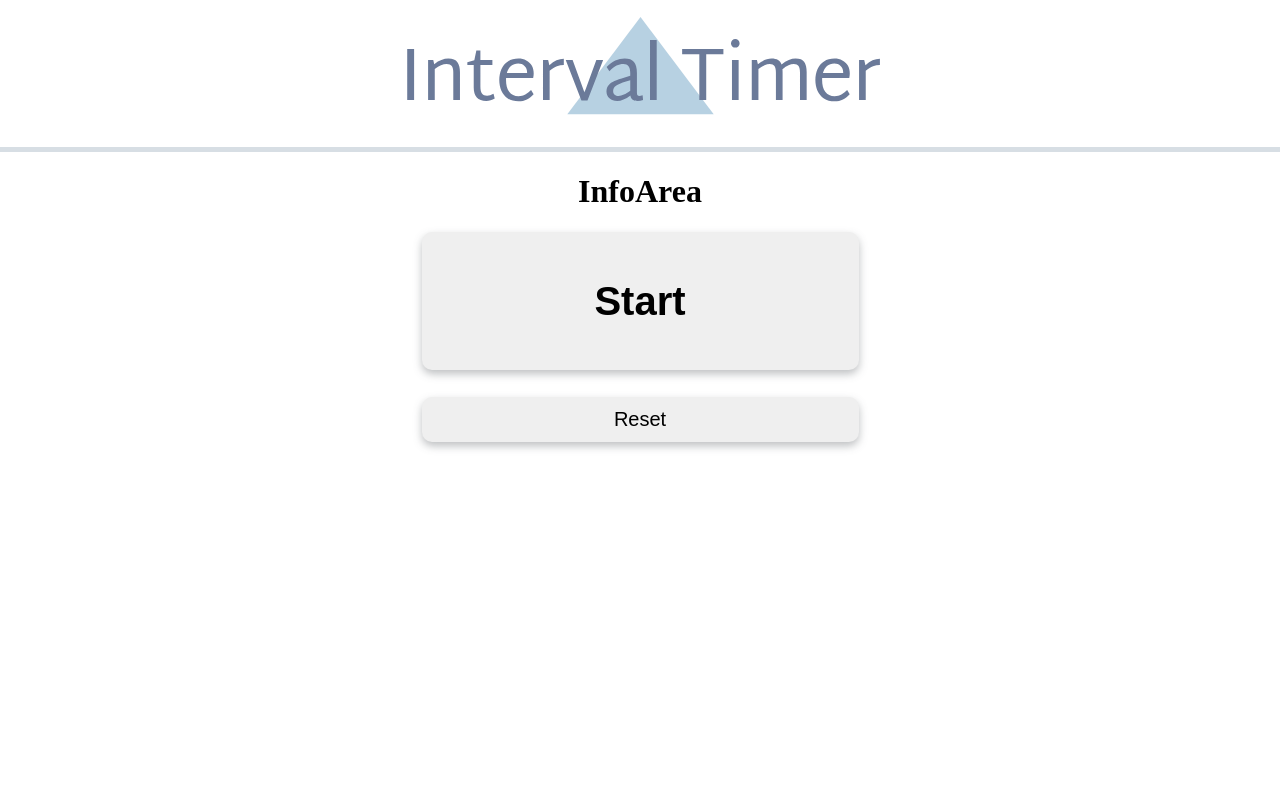
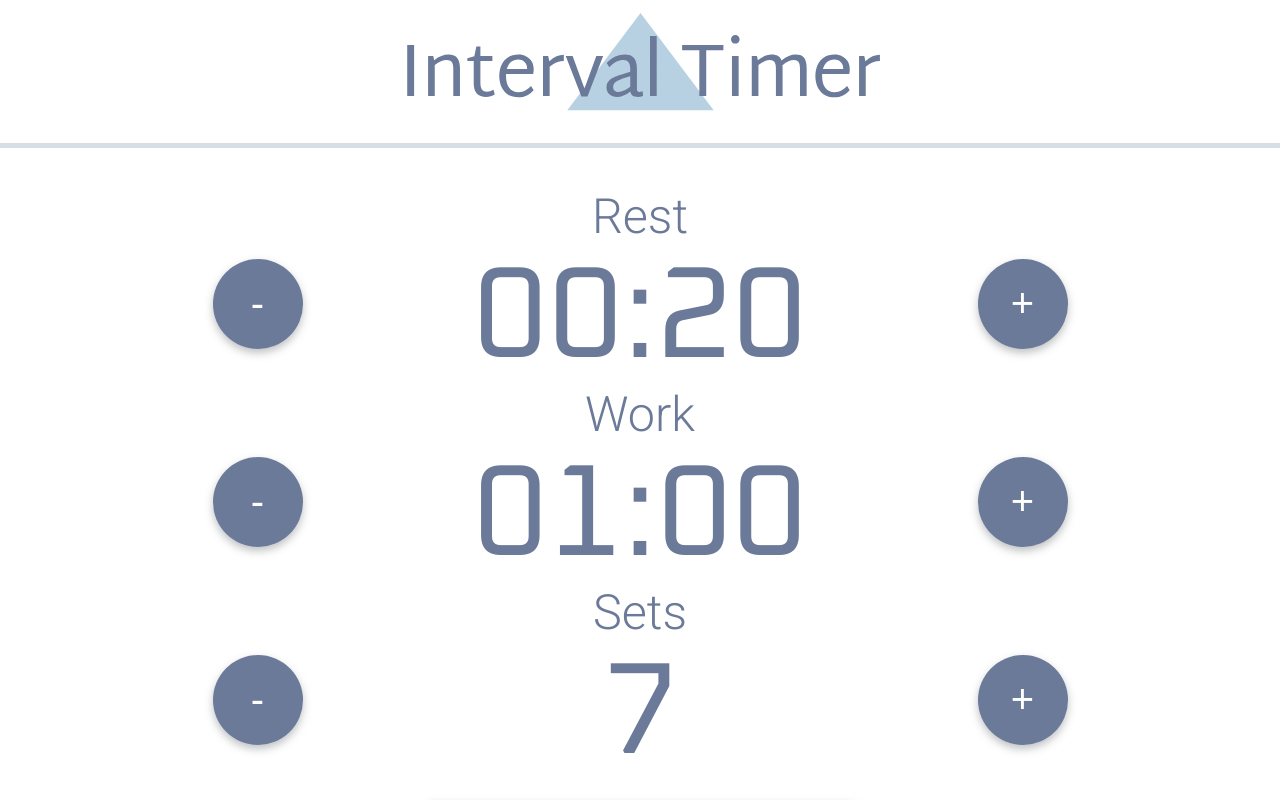
Before and after one commit to TechnicalScando/intervaltimer, a React (Create React App) app: page / in a window 1280 px wide. Shown: the top 800 px of the page. Built offline with nearby package versions, Linux system fonts and the light colour scheme.

Commit message:
initial front end done

```diff
--- a/src/ButtonBar.css
+++ b/src/ButtonBar.css
@@ -1,15 +1,14 @@
+@import url('https://fonts.googleapis.com/css2?family=Oxanium:wght@500&family=Roboto:wght@300&display=swap');
+
+
 .startButton {
     width: 437px;
     height: 138.2px;
     border-radius: 10px;
     border:0;
 
-    font-family: sans-serif;
-    font-style: normal;
-    font-weight: bold;
-    font-size: 40px;
-    line-height: 54px;
-    text-align: center;
+
+    background: #D7DEE4;
 
     filter: drop-shadow(0px 4px 4px rgba(40, 45, 54, 0.3));
 }
@@ -19,7 +18,7 @@
     height: 45px;
     border-radius: 10px;
     border:0;
-    margin-top: 20pt;
+    margin-top: 15pt;
 
     font-family: sans-serif;
     font-style: normal;
@@ -28,11 +27,16 @@
     line-height: 23px;
     text-align: center;
 
+    background: #D7DEE4;
+
     filter: drop-shadow(0px 4px 4px rgba(40, 45, 54, 0.3));
+
+    font-family: Roboto;
+
 }
 
 .buttonBar {
     display: flex;
     flex-direction: column;
-
+    margin-top: 19px;
 }
--- a/src/ButtonBar.js
+++ b/src/ButtonBar.js
@@ -1,10 +1,12 @@
 import React from 'react'
+
+import { ReactComponent as StartImage } from './playButton.svg'
 
 import './ButtonBar.css'
 
 const ButtonBar = () => (
   <div className='buttonBar'>
-    <button className='startButton'>Start</button>
+    <button className='startButton'><StartImage /></button>
     <button className='resetButton'>Reset</button>
   </div>
 )
--- a/src/Header.css
+++ b/src/Header.css
@@ -5,7 +5,7 @@
     justify-content: center;
     align-items: center;
 
-    margin-top: 17px;
+    margin-top: 13px;
 }
 
 .logo{
--- a/src/InfoArea.css
+++ b/src/InfoArea.css
@@ -1,3 +1,4 @@
 .infoArea {
-    top: 188px
+    margin-top:40px;
+
 }
--- a/src/InfoArea.js
+++ b/src/InfoArea.js
@@ -1,4 +1,6 @@
 import React, { useState } from 'react'
+
+import InfoBar from './InfoBar'
 
 import './InfoArea.css'
 
@@ -25,7 +27,9 @@ const PlayArea = ({ isTraining, isPaused }) => {
 
   return (
     <div className='infoArea'>
-      <h1>InfoArea</h1>
+      <InfoBar label='Rest' info='00:20' />
+      <InfoBar label='Work' info='01:00' />
+      <InfoBar label='Sets' info='7' />
     </div>
 
   )
--- /dev/null
+++ b/src/InfoBar.css
@@ -0,0 +1,68 @@
+@import url('https://fonts.googleapis.com/css2?family=Oxanium:wght@200;300;400&display=swap');
+@import url('https://fonts.googleapis.com/css2?family=Oxanium:wght@500&family=Roboto:wght@300&display=swap');
+
+.infoBar {
+    display: flex;
+    align-items: center;
+}
+
+.incrementButton {
+    height: 90px;
+    width: 90px;
+    border-radius: 90px;
+    border: 0;
+    background: #6B7A99;
+
+    margin-top: 25pt;
+
+    font-style: normal;
+    font-weight: normal;
+    font-size: 40px;
+    line-height: 47px;
+    text-align: center;
+
+    color: #FFFFFF;
+
+    filter: drop-shadow(0px 4px 4px rgba(40, 45, 54, 0.3));
+}
+
+
+.infoContainer{
+   margin-left: 170px;
+   margin-right: 170px;
+   width: 335px;
+}
+
+.label{
+    font-family: Roboto;
+    font-style: normal;
+    font-weight: 300;
+    font-size: 48.5319px;
+
+    text-align: center;
+
+    color: #6B7A99;
+
+    margin: 0px;
+
+    font-family: Roboto;
+
+    height: 50px;
+}
+
+.info{
+    font-style: normal;
+    font-weight: 400;
+    font-size: 130px;
+    line-height: 162px;
+    text-align: center;
+
+    color: #6B7A99;
+
+    margin: 0;
+    padding: 0;
+
+    height: 148px;
+
+    font-family: Oxanium;
+}
--- /dev/null
+++ b/src/InfoBar.js
@@ -0,0 +1,17 @@
+import React from 'react'
+
+import './InfoBar.css'
+
+const InfoBar = ({ label, info }) => (
+  <div className='infoBar'>
+    <button className='incrementButton'>-</button>
+    <div className='infoContainer'>
+      <h2 className='label'>{label}</h2>
+      <h1 className='info'>{info}</h1>
+    </div>
+    <button className='incrementButton'>+</button>
+
+  </div>
+)
+
+export default InfoBar
```
Also changed, not shown: src/playButton.svg (added), 1 other file (tests, documents, lock files or other folders).
